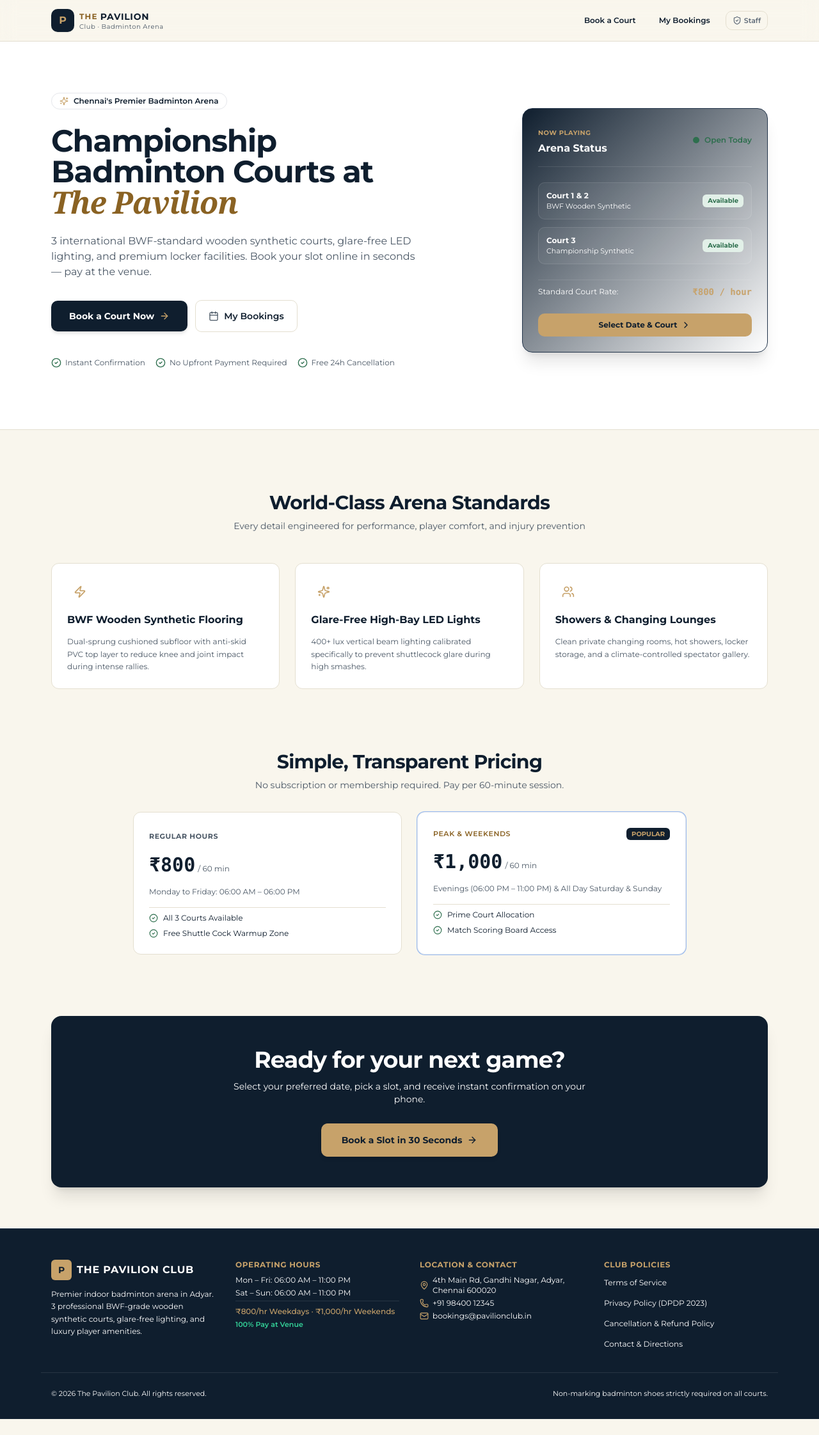
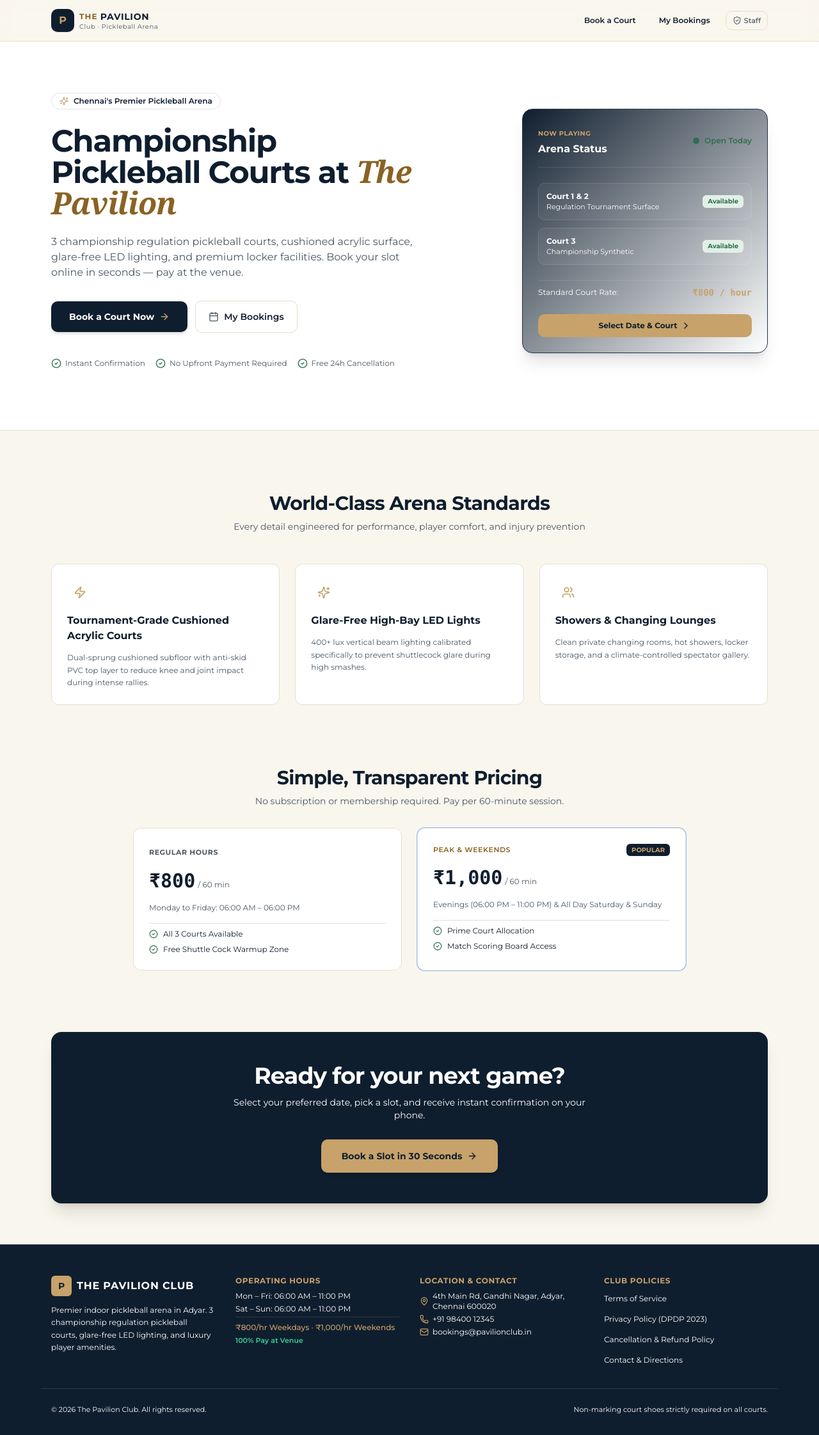
Before and after one commit to eyeleveltech/Pavilion-Club, a Next.js app in the folder apps/web/: page / in a window 1280 px wide. Shown: the whole page at 64% size. Before the commit the page ends 2218 px from the top, so only its background shows below. Built offline with nearby package versions, Linux system fonts and the light colour scheme.

Commit message:
fix(copy): update all venue sport copy from badminton to 100% pickleball only per client confirmation

```diff
--- a/apps/web/src/app/about/page.tsx
+++ b/apps/web/src/app/about/page.tsx
@@ -4,8 +4,8 @@ import { Sparkles, Trophy, Shield, Zap, CheckCircle2 } from 'lucide-react';
 import Link from 'next/link';
 
 export const metadata = {
-  title: 'About The Pavilion Club | Chennai Badminton Arena',
-  description: 'World-class BWF standard badminton courts, pro synthetic flooring, and tournament-grade LED lighting in Chennai.',
+  title: 'About The Pavilion Club | Chennai Pickleball Arena',
+  description: 'World-class regulation pickleball courts, pro cushioned flooring, and tournament-grade LED lighting in Chennai.',
 };
 
 export default function AboutPage() {
@@ -17,13 +17,13 @@ export default function AboutPage() {
         <div className="space-y-4 text-center md:text-left">
           <div className="inline-flex items-center gap-2 px-3 py-1 rounded-full bg-navy/5 border border-navy/15 text-navy text-xs font-semibold">
             <Sparkles className="w-3.5 h-3.5 text-gold" />
-            <span>Chennai&apos;s Benchmark Badminton Experience</span>
+            <span>Chennai&apos;s Benchmark Pickleball Experience</span>
           </div>
           <h1 className="text-3xl sm:text-4xl font-bold tracking-tight text-navy">
             About <span className="text-gold font-serif italic">The Pavilion</span>
           </h1>
           <p className="text-ink-soft max-w-2xl text-base">
-            Engineered for passionate badminton athletes, weekend warriors, and tournament champions. We combine international court specifications with warm hospitality.
+            Engineered for passionate pickleball players, weekend warriors, and tournament champions. We combine international court specifications with warm hospitality.
           </p>
         </div>
 
@@ -32,7 +32,7 @@ export default function AboutPage() {
             <div className="w-10 h-10 rounded-lg bg-navy/10 text-navy flex items-center justify-center font-bold">
               <Trophy className="w-5 h-5 text-gold" />
             </div>
-            <h3 className="text-base font-bold text-navy">BWF-Standard Courts</h3>
+            <h3 className="text-base font-bold text-navy">Regulation Pickleball Courts</h3>
             <p className="text-xs text-ink-soft leading-relaxed">
               3 international standard wooden sprung synthetic mat courts designed for optimal shock absorption and joint protection.
             </p>
@@ -64,7 +64,7 @@ export default function AboutPage() {
           <ul className="space-y-2 text-xs text-ink-soft">
             <li className="flex items-center gap-2">
               <CheckCircle2 className="w-4 h-4 text-gold shrink-0" />
-              <span>Non-marking badminton shoes are strictly mandatory on synthetic mats.</span>
+              <span>Non-marking court shoes are strictly mandatory on pickleball courts.</span>
             </li>
             <li className="flex items-center gap-2">
               <CheckCircle2 className="w-4 h-4 text-gold shrink-0" />
--- a/apps/web/src/app/book/[reference]/page.tsx
+++ b/apps/web/src/app/book/[reference]/page.tsx
@@ -90,7 +90,7 @@ export default async function BookingConfirmationPage({
                 Booking Confirmed!
               </h1>
               <p className="text-xs text-ink-soft mt-1">
-                Your BWF badminton court is secured. Present this pass at reception.
+                Your pickleball court is secured. Present this pass at reception.
               </p>
             </div>
           </div>
@@ -155,7 +155,7 @@ export default async function BookingConfirmationPage({
               </div>
               <ul className="list-disc list-inside space-y-1.5 text-ink-soft text-[11px] leading-relaxed">
                 <li>Arrive <strong>10 minutes early</strong> to clear spot payment (Cash/UPI) at reception.</li>
-                <li><strong>Non-marking badminton shoes</strong> are strictly mandatory on the synthetic courts.</li>
+                <li><strong>Non-marking court shoes</strong> are strictly mandatory on the pickleball courts.</li>
                 <li>Show your reference <strong>{booking.reference}</strong> or WhatsApp pass at front desk.</li>
               </ul>
             </div>
--- a/apps/web/src/app/cancellation-policy/page.tsx
+++ b/apps/web/src/app/cancellation-policy/page.tsx
@@ -5,7 +5,7 @@ import Link from 'next/link';
 
 export const metadata = {
   title: 'Cancellation & Refund Policy | The Pavilion Club Adyar',
-  description: 'Official cancellation terms, refund procedures, and third-party partner booking policies for The Pavilion Club badminton arena in Chennai.',
+  description: 'Official cancellation terms, refund procedures, and third-party partner booking policies for The Pavilion Club pickleball arena in Chennai.',
 };
 
 export default function CancellationPolicyPage() {
@@ -35,7 +35,7 @@ export default function CancellationPolicyPage() {
             <span>Pay at Venue &bull; Hassle-Free Online Booking</span>
           </div>
           <p className="text-xs text-emerald-800 leading-relaxed">
-            Because online reservations at The Pavilion Club require zero advance card deposit, you can cancel your slot anytime through our self-service portal without cancellation charges. We kindly ask that you cancel at least 2 hours ahead so other waiting badminton players can book the court.
+            Because online reservations at The Pavilion Club require zero advance card deposit, you can cancel your slot anytime through our self-service portal without cancellation charges. We kindly ask that you cancel at least 2 hours ahead so other waiting pickleball players can book the court.
           </p>
         </div>
 
--- a/apps/web/src/app/contact/page.tsx
+++ b/apps/web/src/app/contact/page.tsx
@@ -5,7 +5,7 @@ import Link from 'next/link';
 
 export const metadata = {
   title: 'Contact & Directions | The Pavilion Club Adyar',
-  description: 'Find The Pavilion Club badminton arena in Gandhi Nagar, Adyar, Chennai. Operating hours, location map, front desk phone, and amenities.',
+  description: 'Find The Pavilion Club pickleball arena in Gandhi Nagar, Adyar, Chennai. Operating hours, location map, front desk phone, and amenities.',
 };
 
 export default function ContactPage() {
@@ -165,7 +165,7 @@ export default function ContactPage() {
                 </li>
                 <li className="flex items-start gap-2">
                   <span className="w-1.5 h-1.5 rounded-full bg-gold shrink-0 mt-1.5"></span>
-                  <span>Non-marking badminton shoes strictly required on synthetic mats. Loaner shoes and racket grip restringing available at desk.</span>
+                  <span>Non-marking court shoes strictly required on court. Paddle rental and equipment available at desk.</span>
                 </li>
               </ul>
             </div>
--- a/apps/web/src/app/layout.tsx
+++ b/apps/web/src/app/layout.tsx
@@ -17,8 +17,8 @@ export const viewport: Viewport = {
 };
 
 export const metadata: Metadata = {
-  title: 'The Pavilion Club — Badminton Arena',
-  description: 'Premier indoor badminton arena in Adyar, Chennai. 3 BWF wooden synthetic courts, glare-free LED lighting.',
+  title: 'The Pavilion Club — Pickleball Arena',
+  description: 'Premier indoor pickleball arena in Adyar, Chennai. 3 championship regulation pickleball courts, glare-free LED lighting.',
   manifest: '/manifest.json',
   appleWebApp: {
     capable: true,
--- a/apps/web/src/app/page.tsx
+++ b/apps/web/src/app/page.tsx
@@ -28,15 +28,15 @@ export default function PublicLandingPage() {
             <div className="space-y-6 max-w-xl text-center md:text-left">
               <div className="inline-flex items-center gap-2 px-3 py-1 rounded-full bg-navy/5 border border-navy/15 text-navy text-xs font-semibold">
                 <Sparkles className="w-3.5 h-3.5 text-gold" />
-                <span>Chennai&apos;s Premier Badminton Arena</span>
+                <span>Chennai&apos;s Premier Pickleball Arena</span>
               </div>
 
               <h1 className="text-3xl sm:text-5xl font-bold tracking-tight text-navy leading-[1.15]">
-                Championship Badminton Courts at <span className="text-gold-text font-serif italic">The Pavilion</span>
+                Championship Pickleball Courts at <span className="text-gold-text font-serif italic">The Pavilion</span>
               </h1>
 
               <p className="text-ink-soft text-sm sm:text-base leading-relaxed">
-                3 international BWF-standard wooden synthetic courts, glare-free LED lighting, and premium locker facilities. Book your slot online in seconds — pay at the venue.
+                3 championship regulation pickleball courts, cushioned acrylic surface, glare-free LED lighting, and premium locker facilities. Book your slot online in seconds — pay at the venue.
               </p>
 
               <div className="flex flex-col sm:flex-row items-center gap-3 pt-2 justify-center md:justify-start">
@@ -96,7 +96,7 @@ export default function PublicLandingPage() {
                 <div className="p-3 rounded-lg bg-white/5 border border-white/10 flex items-center justify-between">
                   <div>
                     <h3 className="font-bold text-white">Court 1 & 2</h3>
-                    <p className="text-[11px] text-ink-on-dark/70">BWF Wooden Synthetic</p>
+                    <p className="text-[11px] text-ink-on-dark/70">Regulation Tournament Surface</p>
                   </div>
                   <span className="px-2 py-0.5 rounded text-[10px] font-bold bg-ok-soft text-ok">
                     Available
@@ -146,7 +146,7 @@ export default function PublicLandingPage() {
               <div className="w-10 h-10 rounded-lg bg-navy/10 text-navy flex items-center justify-center">
                 <Zap className="w-5 h-5 text-gold" />
               </div>
-              <h3 className="font-bold text-navy text-base">BWF Wooden Synthetic Flooring</h3>
+              <h3 className="font-bold text-navy text-base">Tournament-Grade Cushioned Acrylic Courts</h3>
               <p className="text-xs text-ink-soft leading-relaxed">
                 Dual-sprung cushioned subfloor with anti-skid PVC top layer to reduce knee and joint impact during intense rallies.
               </p>
--- a/apps/web/src/app/terms/page.tsx
+++ b/apps/web/src/app/terms/page.tsx
@@ -12,7 +12,7 @@ export default function TermsPage() {
         <section className="space-y-2">
           <h2 className="text-sm font-bold text-navy">1. Court Licence & Use</h2>
           <p>
-            Booking a slot at The Pavilion Club grants a temporary, revocable licence to use the designated badminton court for the reserved time window. Players must strictly wear non-marking badminton shoes. Barefoot play, running shoes, or black-soled footwear are strictly prohibited to preserve court surface integrity.
+            Booking a slot at The Pavilion Club grants a temporary, revocable licence to use the designated pickleball court for the reserved time window. Players must strictly wear non-marking court shoes. Barefoot play, running shoes, or black-soled footwear are strictly prohibited to preserve court surface integrity.
           </p>
         </section>
 
--- a/apps/web/src/components/public/PublicBookingFlow.tsx
+++ b/apps/web/src/components/public/PublicBookingFlow.tsx
@@ -475,7 +475,7 @@ export function PublicBookingFlow({ initialDate }: PublicBookingFlowProps) {
             <span className="truncate">Pavilion<span className="hidden sm:inline"> Club · Court Reservation</span></span>
           </span>
           <span className="inline-flex items-center justify-center sm:justify-start gap-1 px-1 sm:px-2.5 py-1 rounded-full font-medium bg-surface-2 text-ink-soft border border-border truncate">
-            <span className="truncate">3 BWF <span className="hidden sm:inline">Synthetic </span>Courts</span>
+            <span className="truncate">3 Pro <span className="hidden sm:inline">Regulation </span>Courts</span>
           </span>
           <span className="inline-flex items-center justify-center sm:justify-start gap-1 px-1 sm:px-2.5 py-1 rounded-full font-semibold text-ok bg-ok/10 border border-ok/30 truncate">
             <CheckCircle2 className="w-2.5 h-2.5 sm:w-3.5 sm:h-3.5 shrink-0" />
--- a/apps/web/src/components/public/PublicFooter.tsx
+++ b/apps/web/src/components/public/PublicFooter.tsx
@@ -16,7 +16,7 @@ export function PublicFooter({ className = "mt-16" }: { className?: string }) {
             </span>
           </div>
           <p className="text-ink-on-dark/70 text-xs leading-relaxed">
-            Premier indoor badminton arena in Adyar. 3 professional BWF-grade wooden synthetic courts, glare-free lighting, and luxury player amenities.
+            Premier indoor pickleball arena in Adyar. 3 championship regulation pickleball courts, glare-free LED lighting, and luxury player amenities.
           </p>
         </div>
 
@@ -82,7 +82,7 @@ export function PublicFooter({ className = "mt-16" }: { className?: string }) {
 
       <div className="max-w-6xl mx-auto px-4 pt-6 border-t border-white/10 flex flex-col sm:flex-row items-center justify-between text-[11px] text-ink-on-dark/50 gap-2">
         <p>© 2026 The Pavilion Club. All rights reserved.</p>
-        <p>Non-marking badminton shoes strictly required on all courts.</p>
+        <p>Non-marking court shoes strictly required on all courts.</p>
       </div>
     </footer>
   );
--- a/apps/web/src/components/public/PublicHeader.tsx
+++ b/apps/web/src/components/public/PublicHeader.tsx
@@ -21,7 +21,7 @@ export function PublicHeader() {
               <span className="text-xs sm:text-sm font-bold tracking-wider text-navy uppercase">Pavilion</span>
             </div>
             <p className="hidden min-[360px]:block text-[9px] sm:text-[10px] text-ink-soft tracking-wider">
-              Club · Badminton Arena
+              Club · Pickleball Arena
             </p>
           </div>
         </Link>
--- a/apps/web/src/components/public/my-bookings/MyBookingsView.tsx
+++ b/apps/web/src/components/public/my-bookings/MyBookingsView.tsx
@@ -280,7 +280,7 @@ export function MyBookingsView({
             <div className="p-12 text-center text-xs text-ink-soft space-y-3 bg-surface border border-border rounded-xl">
               <p className="font-semibold text-navy text-sm">No bookings found</p>
               <p className="text-ink-faint">
-                You haven&apos;t booked any badminton courts yet.
+                You haven&apos;t booked any pickleball courts yet.
               </p>
               <div className="pt-2">
                 <Link
```
Also changed, not shown: apps/web/src/components/public/DigitalMatchPassActions.tsx (+9 -9 lines).
